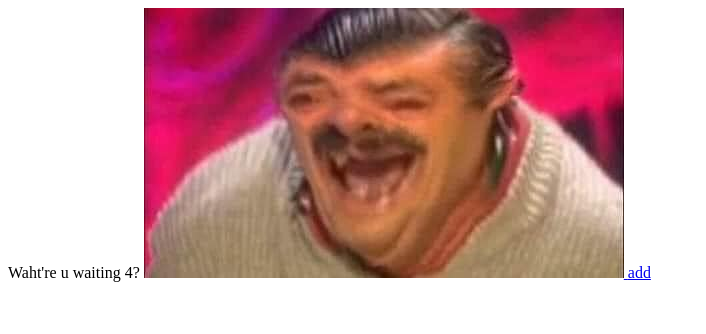
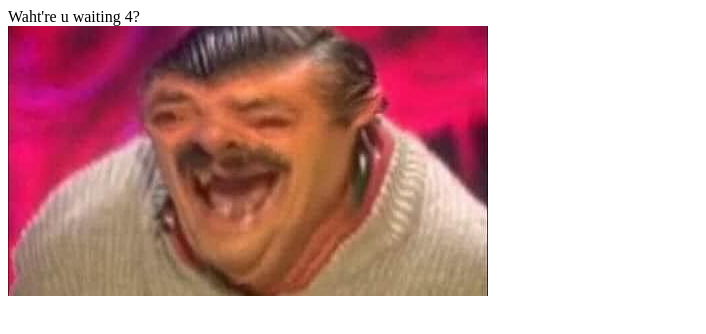
Before and after one commit to vtokdatorio/tinocu.com, a plain HTML site: page uss.html in a window 1280 px wide. Shown: the whole page, without its empty margins (0-706 px from the left). Drawn offline with Linux system fonts and the light colour scheme.

Commit message:
Update uss.html

```diff
--- a/uss.html
+++ b/uss.html
@@ -1,10 +1,9 @@
 <!DOCTYPE html>
 <html>
     <body>
-        Waht're u waiting 4?
+        Waht're u waiting 4? <br>
         <a href = "https://youtu.be/dQw4w9WgXcQ?si=-v7dvhxN9mvYgHAJ">
             <img src="216500313_367439195037611_7907167440997399884_n.jpg">
         </a>
-        <a href = "https://youtu.be/dQw4w9WgXcQ?si=-v7dvhxN9mvYgHAJ"> add </a>
     </body>
 </html>
```
